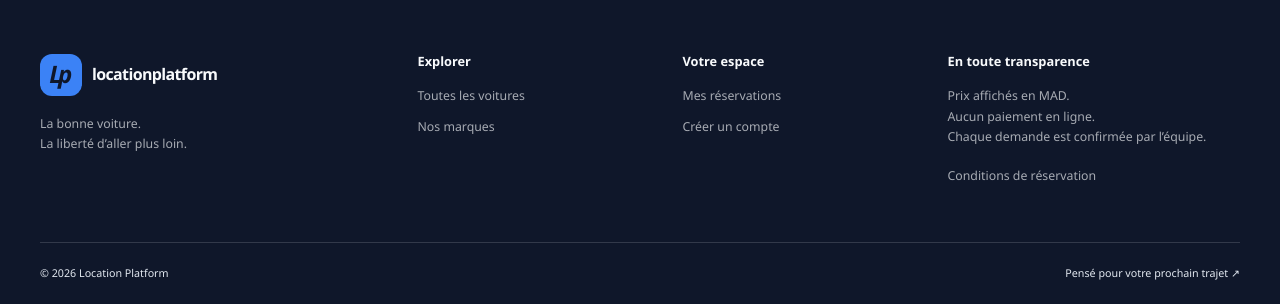
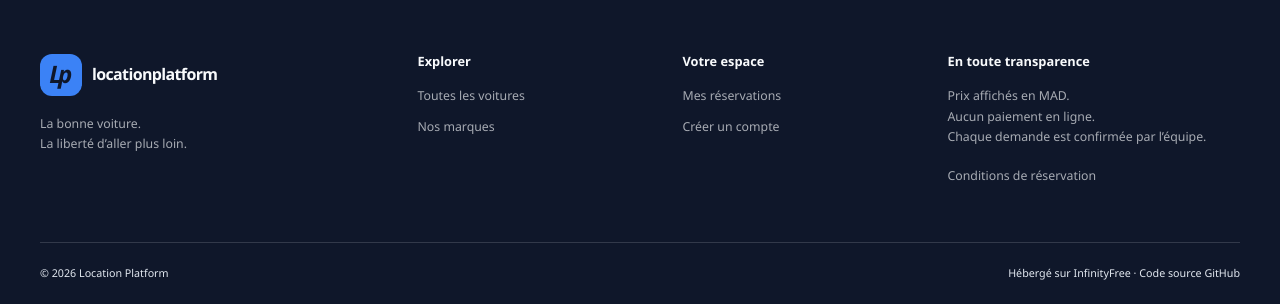
Before and after one commit to RayaneBen22/location-platform, a PHP site: page /index.php in a window 1280 px wide. Shown: the part 2709-3013 px from the top of the page. Run offline with PHP 8.4, Linux system fonts and the light colour scheme; data that the repository does not hold is empty.

Commit message:
feat: publier Rayane Cars sur InfinityFree

```diff
--- a/app/views/footer.php
+++ b/app/views/footer.php
@@ -6,7 +6,7 @@
         <div><h2>Votre espace</h2><a href="<?= escape(appUrl('mon-compte.php')) ?>">Mes réservations</a><a href="<?= escape(appUrl('inscription.php')) ?>">Créer un compte</a></div>
         <div><h2>En toute transparence</h2><p>Prix affichés en MAD.<br>Aucun paiement en ligne.<br>Chaque demande est confirmée par l’équipe.</p><a href="<?= escape(appUrl('conditions.php')) ?>">Conditions de réservation</a></div>
     </div>
-    <div class="container footer-bottom"><span>© <?= date('Y') ?> Location Platform</span><span>Pensé pour votre prochain trajet <span aria-hidden="true">↗</span></span></div>
+    <div class="container footer-bottom"><span>© <?= date('Y') ?> Location Platform</span><span><a href="https://www.infinityfree.com/" target="_blank" rel="noopener noreferrer">Hébergé sur InfinityFree</a> · <a href="https://github.com/RayaneBen22/location-platform" target="_blank" rel="noopener noreferrer">Code source GitHub</a></span></div>
 </footer>
 </body>
 </html>
```
Also changed, not shown: .htaccess, README.md, 1 other file.
